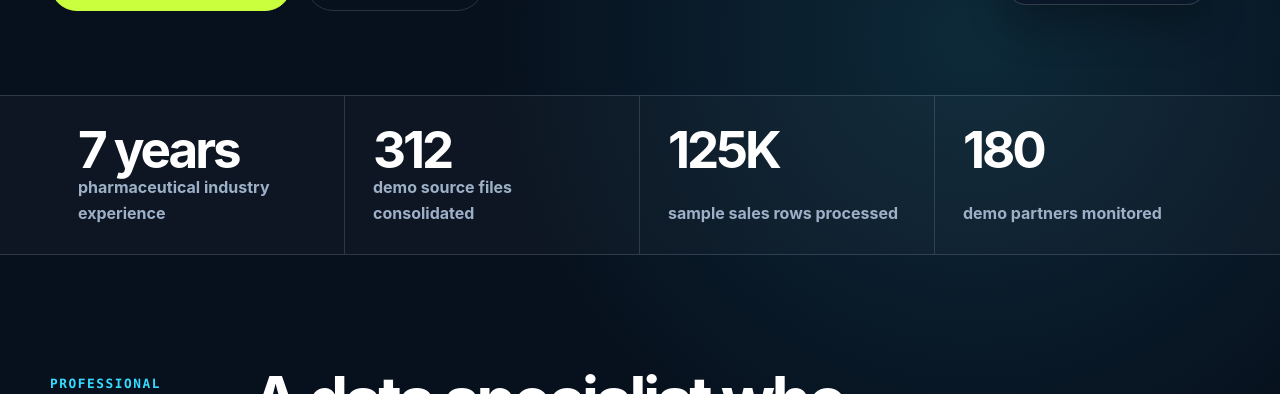
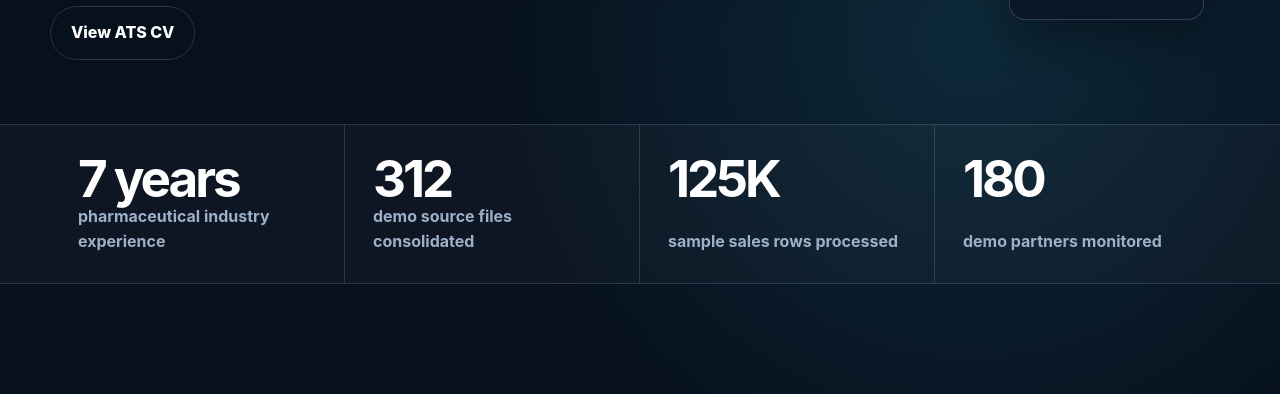
Before and after one commit to gabby17485/gabby-portfolio, a plain HTML site: page index.html in a window 1280 px wide. Shown: the part 706-1100 px from the top of the page. Drawn offline with Linux system fonts and the light colour scheme.

Commit message:
Add ATS CV button

```diff
--- a/index.html
+++ b/index.html
@@ -38,6 +38,7 @@
           <div class="hero-actions">
             <a class="button button-primary" href="#projects">Explore selected work <span aria-hidden="true">↓</span></a>
             <a class="button button-secondary" href="#capabilities">View capabilities</a>
+            <a class="button button-secondary" href="cv.html" target="_blank" rel="noopener">View ATS CV</a>
           </div>
         </div>
 
```
